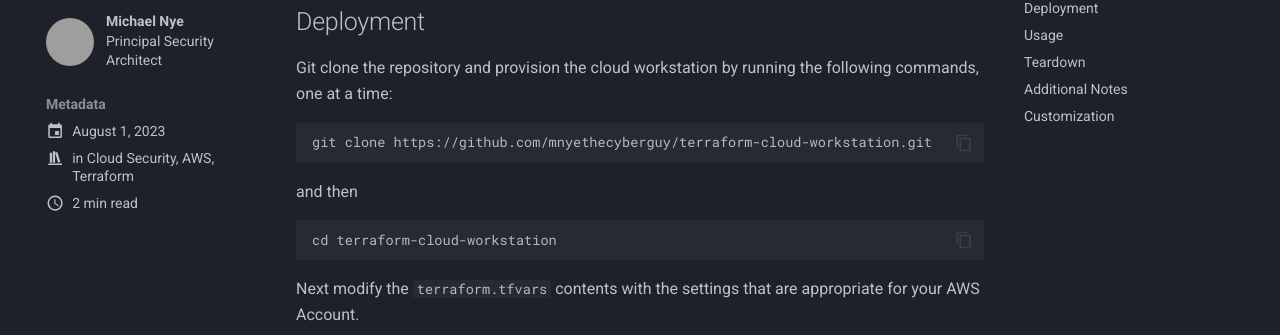
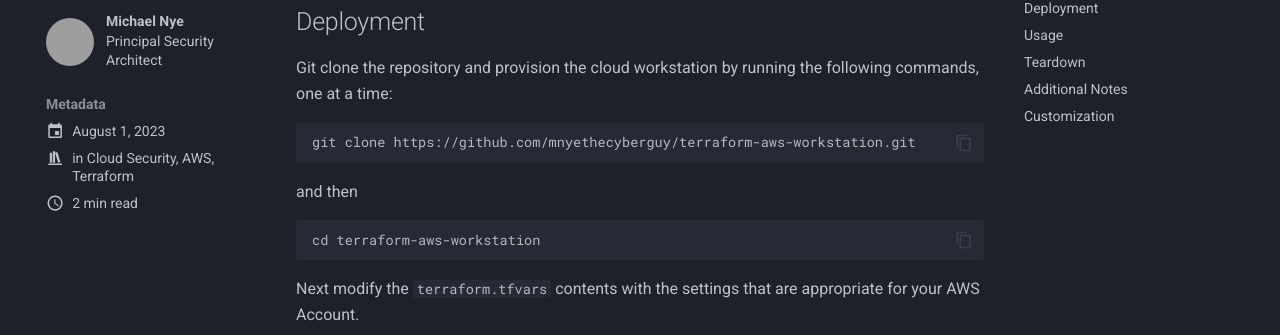
Before and after one commit to mnyethecyberguy/storm, an MkDocs documentation site: the page built from docs/blog/posts/tf-aws-cloud-wks.md, in a window 1280 px wide and 900 px high, scrolled down 480 px. Shown: the part 127-462 px from the top of the window. Built offline with MkDocs 1.6.1 and Material for MkDocs 9.7.7, drawn with Linux system fonts in a browser that asks for light colours; comment, search, counter and statistics services are not loaded; grey boxes are pictures that could not be loaded.

Commit message:
Updated blog post

````diff
--- a/docs/blog/posts/tf-aws-cloud-wks.md
+++ b/docs/blog/posts/tf-aws-cloud-wks.md
@@ -28,12 +28,12 @@ _NOTE: Don't break the law, as AWS Terms of Service still apply and this is not
 Git clone the repository and provision the cloud workstation by running the following commands, one at a time:
 
 ```
-git clone https://github.com/mnyethecyberguy/terraform-cloud-workstation.git
+git clone https://github.com/mnyethecyberguy/terraform-aws-workstation.git
 ```
 and then
 
 ```
-cd terraform-cloud-workstation
+cd terraform-aws-workstation
 ```
 
 Next modify the `terraform.tfvars` contents with the settings that are appropriate for your AWS Account.
````
